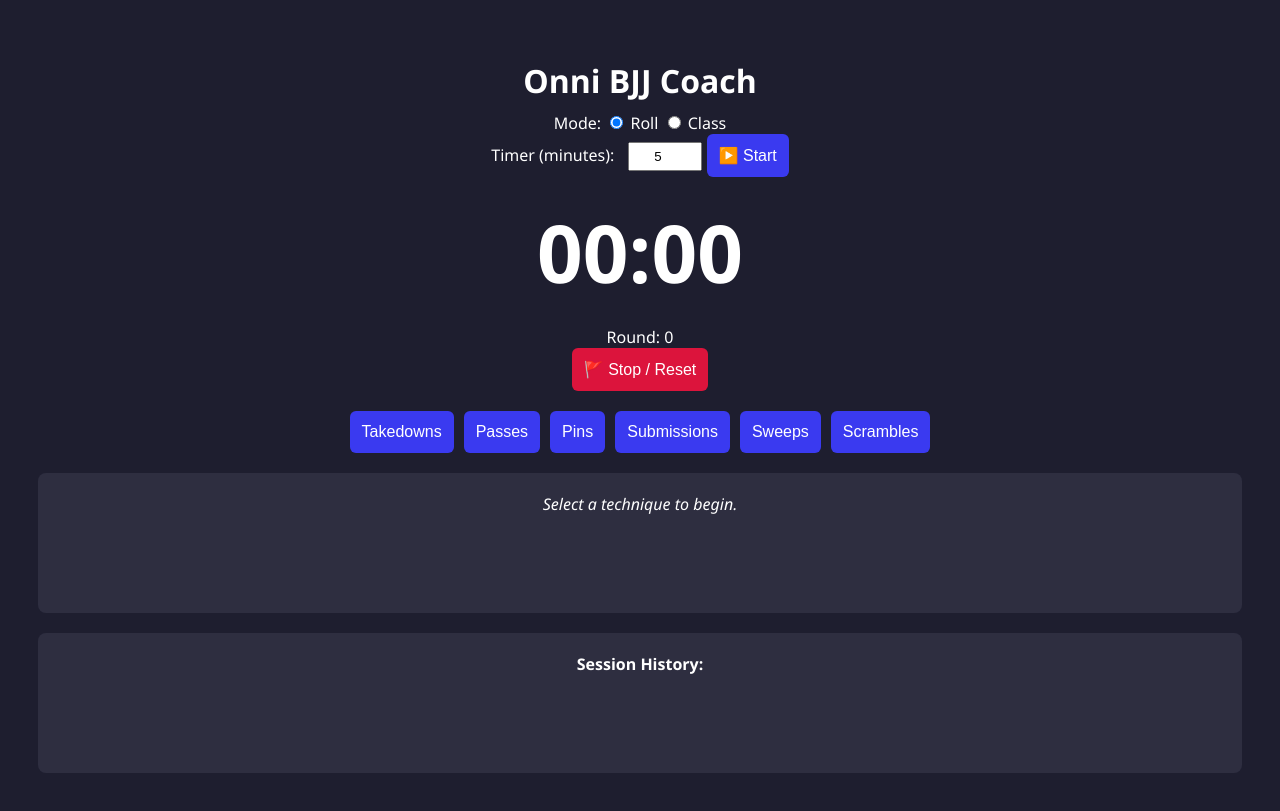
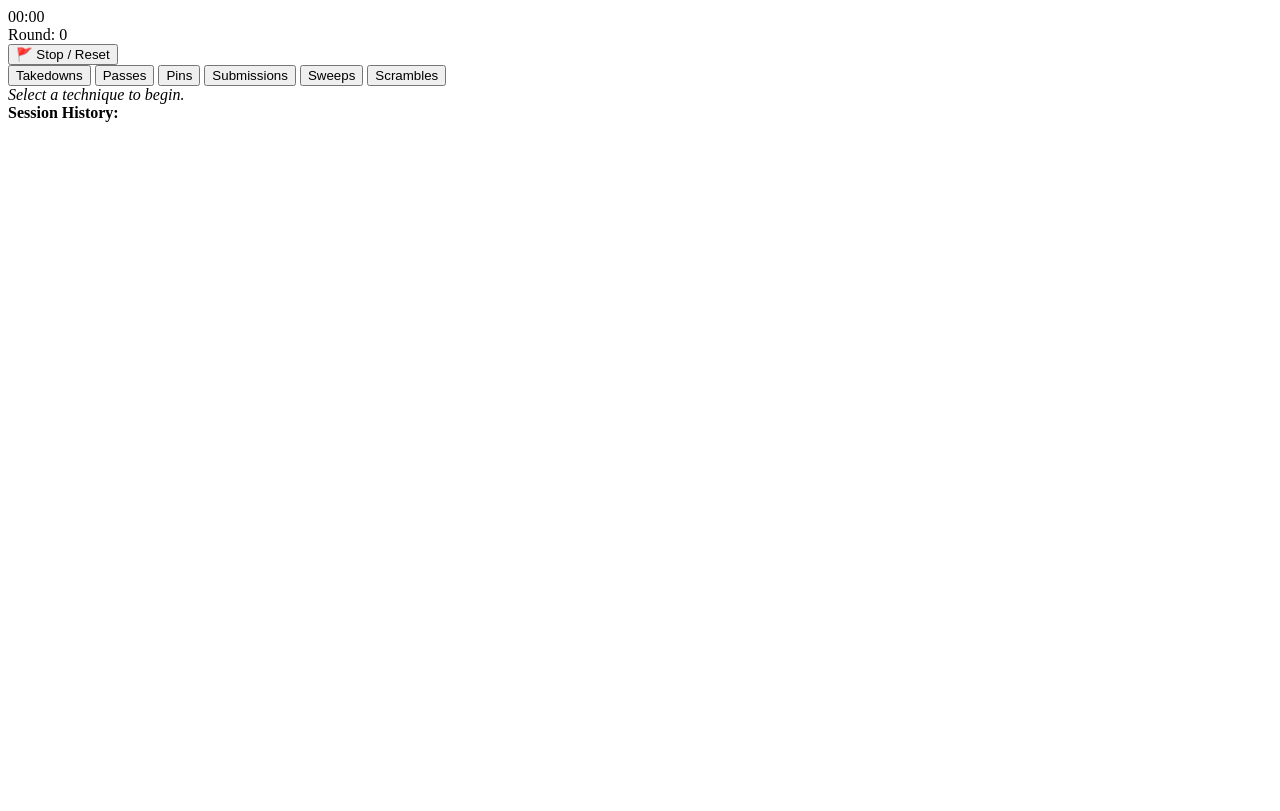
Before and after one commit to wizzer522/onni-bjj-AI, a plain HTML site: page index.html in a window 1280 px wide. Drawn offline with Linux system fonts and the light colour scheme.

Commit message:
Update index.html

```diff
--- a/index.html
+++ b/index.html
@@ -1,81 +1,5 @@
 <!DOCTYPE html>
-<html lang="en">
-<head>
-  <meta charset="UTF-8" />
-  <meta name="viewport" content="width=device-width, initial-scale=1.0"/>
-  <title>Onni BJJ Coach</title>
-  <style>
-    body {
-      font-family: 'Segoe UI', sans-serif;
-      background-color: #1e1e2f;
-      color: white;
-      text-align: center;
-      padding: 30px;
-    }
-    h1 {
-      margin-bottom: 10px;
-    }
-    #timerDisplay {
-      font-size: 5rem;
-      margin: 20px 0;
-      font-weight: bold;
-    }
-    .timer-buttons, .menu {
-      display: flex;
-      justify-content: center;
-      gap: 10px;
-      margin-bottom: 20px;
-      flex-wrap: wrap;
-    }
-    button {
-      padding: 12px;
-      font-size: 1rem;
-      border: none;
-      border-radius: 6px;
-      cursor: pointer;
-      background-color: #3a3af0;
-      color: white;
-      transition: background 0.2s ease;
-    }
-    button:hover {
-      background-color: #5f5fff;
-    }
-    .stop-button {
-      background-color: crimson;
-    }
-    #output, #history {
-      background: #2e2e40;
-      border-radius: 8px;
-      padding: 20px;
-      margin-top: 20px;
-      min-height: 100px;
-    }
-    input[type="number"] {
-      width: 60px;
-      padding: 5px;
-      margin-left: 10px;
-      text-align: center;
-    }
-  </style>
-</head>
-<body>
-
-<h1>Onni BJJ Coach</h1>
-
-<div>
-  <label>Mode:
-    <input type="radio" name="mode" value="roll" checked /> Roll
-    <input type="radio" name="mode" value="class" /> Class
-  </label>
-</div>
-
-<div>
-  <label>Timer (minutes):
-    <input type="number" id="customTime" value="5" min="1" max="60">
-  </label>
-  <button onclick="startCustomTimer()">▶️ Start</button>
-</div>
-
+<h
 <div id="timerDisplay">00:00</div>
 <div>Round: <span id="roundCount">0</span></div>
 
```
